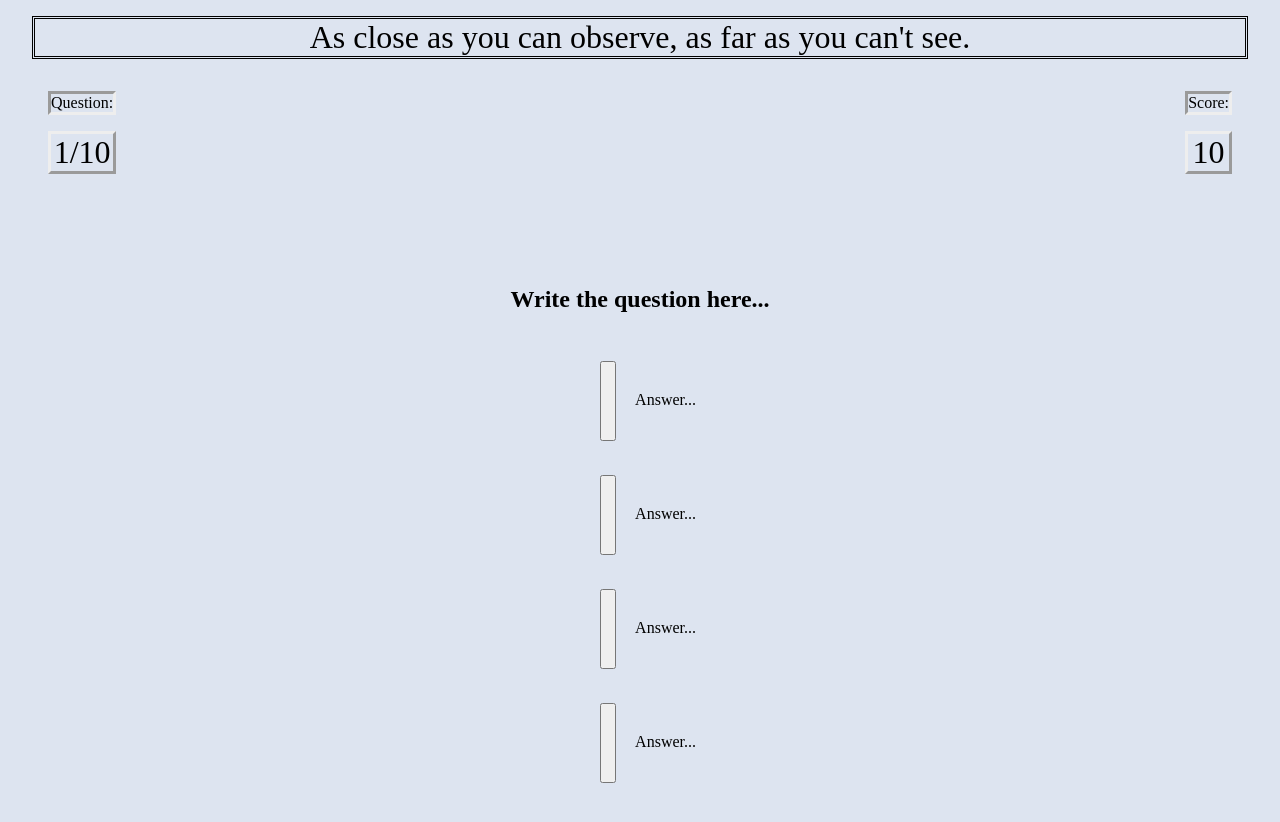
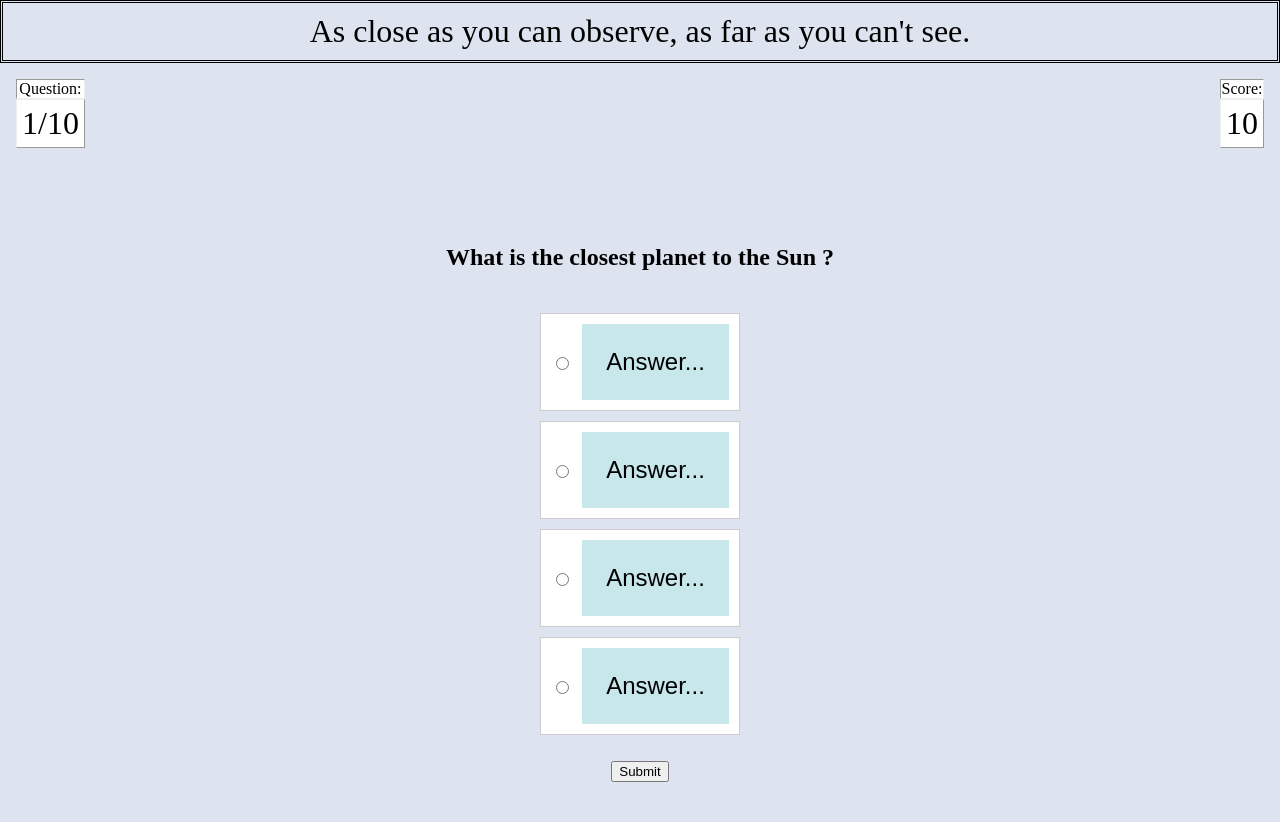
Before and after one commit to HayrunNisaBagirkan/Space_test, a plain HTML site: page index.html in a window 1280 px wide. Drawn offline with Linux system fonts and the light colour scheme.

Commit message:
add and change button function and answers position, styles, functions

```diff
--- a/assets/css/style.css
+++ b/assets/css/style.css
@@ -2,104 +2,98 @@ body,
 h1 {
     font-weight: 300;
     background-color: rgb(221, 228, 240);
-    margin: 1rem;
-
+    margin: 0;
+    padding: 0;
+    font-family: inherit;
 }
 
 .header {
     text-align: center;
     border: double;
+    padding: 10px;
 }
 
 #intro {
     display: flex;
     justify-content: space-between;
+    align-items: center;
     margin: 1rem;
 }
-
 
 .prefix {
     text-align: center;
     font-size: 1rem;
-    margin: 1rem;
-    border: inset;
+    margin: 0;
+    border: 1px inset;
+    background-color: white;
 }
-
 
 #counter,
 #score {
     text-align: center;
-    margin: 1rem;
-    border: outset;
+    margin: 0;
+    padding: 5px;
+    border: 1px outset;
+    background-color: white;
 }
 
-
-.test-container {
-    height: 5rem;
-    margin: 1rem;
-    margin-bottom: 0.5rem;
+.test-header {
+    padding: 3rem;
     text-align: center;
-    align-items: center;
 }
 
-.test-header{
-    padding: 4rem;
+h2 {
+    padding: 1rem;
+    margin: 0;
 }
 
-h2{
-    padding: 1rem;
-    margin: 0;
-    text-align: center;
-
-}
-
-ul{
+ul {
     list-style-type: none;
     padding: 0;
 }
 
 ul li {
-    font-size: 1 rem;
-    margin: 1 rem 0;
-    margin-bottom: 10px;
+    font-size: 1rem;
+    margin: 10px 0;
+    display: flex;
+    align-items: center;
 }
 
 ul li label {
-    cursor:pointer
+    cursor: pointer;
+    padding: 10px;
+    border: 1px double #ccc;
+    background-color: white;
+    display: flex;
+    flex: 1;
+    align-items: center;
 }
 
-button {
-    color: white;
-    border: solid;
-    border-radius: 5px;
-    width: 100%;
-    cursor: pointer;
-    margin-bottom: 10px;
-    padding: 1.2 rem;
-    font-size: 1 rem;
-    font-family: inherit;
-    display: block;
-
+.button-container {
+    display: flex;
+    flex-direction: column;
+    align-items: center;
+    margin-top: 1rem;
 }
 
-button:hover {
+.answer-button {
+    width: 100%;
+    padding: 1.5rem;
+    font-size: 1.5rem;
+    margin-left: 10px;
+    box-sizing: border-box;
+    text-align: center;
+    background-color: rgb(199, 231, 235);
+    border: none;
     cursor: pointer;
-    border: outset;
-    margin: 1rem;
+    transition: background-color 0.2s ease-in-out;
+    flex: 2;
+}
+
+.answer-button:hover {
+    background-color: aliceblue;
 }
 
 button:focus {
     outline: none;
 }
-
-.answer {
-    height: 5rem;
-    margin: 1rem;
-    margin-bottom: 0.5rem;
-    text-align: center;
-    align-items: center;
-    padding: 1.2 rem;
-    font-size: 1 rem;
-    font-family: inherit;
-    cursor: pointer;
-}
--- a/assets/js/script.js
+++ b/assets/js/script.js
@@ -91,7 +91,7 @@ const testData = [
     {
 
         id: 10,
-    question : "What is the name of the dwarf planet located beyond Pluto in our solar system ?",
+        question: "What is the name of the dwarf planet located beyond Pluto in our solar system ?",
         a: "Neptune",
         b: "Eris",
         c: "Saturn",
@@ -101,20 +101,17 @@ const testData = [
     }
 ];
 
-
-const questionCounterText = document.getElementById("counter");
-const scoreText = document.getElementById("score");
-const restart = document.getElementById("restart")
-
 startGame = () => {
     questionCounter = 0;
     score = 0;
     scoreText.innerText = score;
-}
+};
 
+const questionCounterText = document.getElementById("counter");
+const scoreText = document.getElementById("score");
 const test = document.getElementById("test");
+const questionElements = document.getElementById("question");
 const answerElements = document.querySelectorAll(".answer");
-const questionElements = document.getElementById("question");
 const a_text = document.getElementById("a_text");
 const b_text = document.getElementById("b_text");
 const c_text = document.getElementById("c_text");
@@ -125,13 +122,13 @@ let currentTest = 0;
 let score = 0;
 
 const deselectAnswers = () => {
-    answerElements.forEach((answers) => (answer.checked = false));
+    answerElements.forEach((answer) => (answer.checked = false));
 };
 
 const getSelected = () => {
     let answer;
     answerElements.forEach((answerElements) => {
-        if (answerElements.checked) answer = answerElemets.id;
+        if (answerElements.checked) answer = answerElements.id;
     });
     return answer;
 };
@@ -151,14 +148,14 @@ loadTest();
 submitButton.addEventListener("click", () => {
     const answer = getSelected();
     if (answer) {
-    if (answer === testData[currentTest].correct) score++;
+        if (answer === testData[currentTest].answer) score++;
         currentTest++;
         if (currentTest < testData.length) loadTest();
         else {
             test.innerHTML = `
         <h2>Congratulations you answered ${score} of the ${testData.length} questions correctly.</h2>
             <button onclick="history.go(0)">Start Again</button>
-            `
+            `;
         }
     }
 });
--- a/index.html
+++ b/index.html
@@ -1,15 +1,21 @@
 <!DOCTYPE html>
 <html lang="en">
   <head>
-    <meta charset="UTF-8">
-    <meta http-equiv="X-UA-Compatible" content="IE=edge">
-    <meta name="viewport" content="width=device-width, initial-scale=1.0">
-    <meta name="keywords" content="quiz, knowledge, general knowledge, test, everything">
-    <link rel="stylesheet" href="assets/css/style.css">
+    <meta charset="UTF-8" />
+    <meta http-equiv="X-UA-Compatible" content="IE=edge" />
+    <meta name="viewport" content="width=device-width, initial-scale=1.0" />
+    <meta
+      name="keywords"
+      content="quiz, knowledge, general knowledge, test, everything"
+    />
+    <link rel="stylesheet" href="assets/css/style.css" />
     <title>Space Test</title>
   </head>
+
   <body>
-    <h1 class="header">As close as you can observe, as far as you can't see.</h1>
+    <h1 class="header">
+      As close as you can observe, as far as you can't see.
+    </h1>
     <!-- Display the number of the current question and the score -->
     <div class="container">
       <div id="intro">
@@ -23,34 +29,50 @@
         </div>
       </div>
     </div>
-<div class="test-container" id="test">
+
     <div class="test-header">
+      <div class="button-container">
         <h2 id="question">Write the question here...</h2>
         <ul>
           <li>
-                <input type="button" name="answer" id="a" class="answer"/>
-                <label for="a" id="a_text">Answer...</label>
+            <label for="a">
+              <input type="radio" name="answer" id="a" class="answer" />
+              <button class="answer-button" onclick="selectAnswer('a')">
+                Answer...
+              </button>
+            </label>
           </li>
           <li>
-                <input type="button" name="answer" id="b" class="answer" />
-                <label for="b" id="b_text">Answer...</label>
+            <label for="b">
+              <input type="radio" name="answer" id="b" class="answer" />
+              <button class="answer-button" onclick="selectAnswer('b')">
+                Answer...
+              </button>
+            </label>
           </li>
           <li>
-                <input type="button" name="answer" id="c" class="answer" />
-                <label for="c" id="c_text">Answer...</label>
+            <label for="c">
+              <input type="radio" name="answer" id="c" class="answer" />
+              <button class="answer-button" onclick="selectAnswer('c')">
+                Answer...
+              </button>
+            </label>
           </li>
           <li>
-                <input type="button" name="answer" id="d" class="answer" />
-                <label for="d" id="d_text">Answer...</label>
+            <label for="d">
+              <input type="radio" name="answer" id="d" class="answer" />
+              <button class="answer-button" onclick="selectAnswer('d')">
+                Answer...
+              </button>
+            </label>
           </li>
         </ul>
+        <div>
+          <button id="submit">Submit</button>
+        </div>
       </div>
     </div>
 
-
     <script src="assets/js/script.js"></script>
-
   </body>
-
-
 </html>
```
Lines whose indentation alone changed are shown as unchanged.
